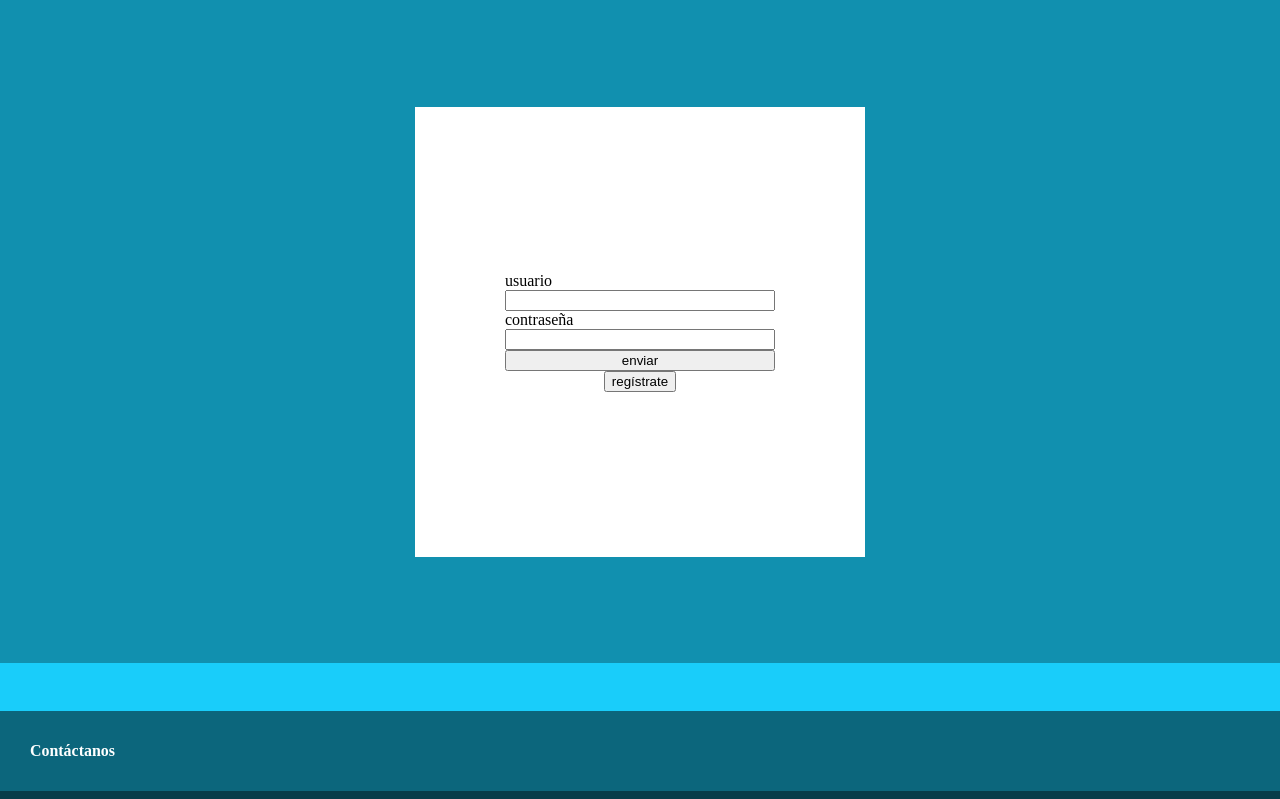
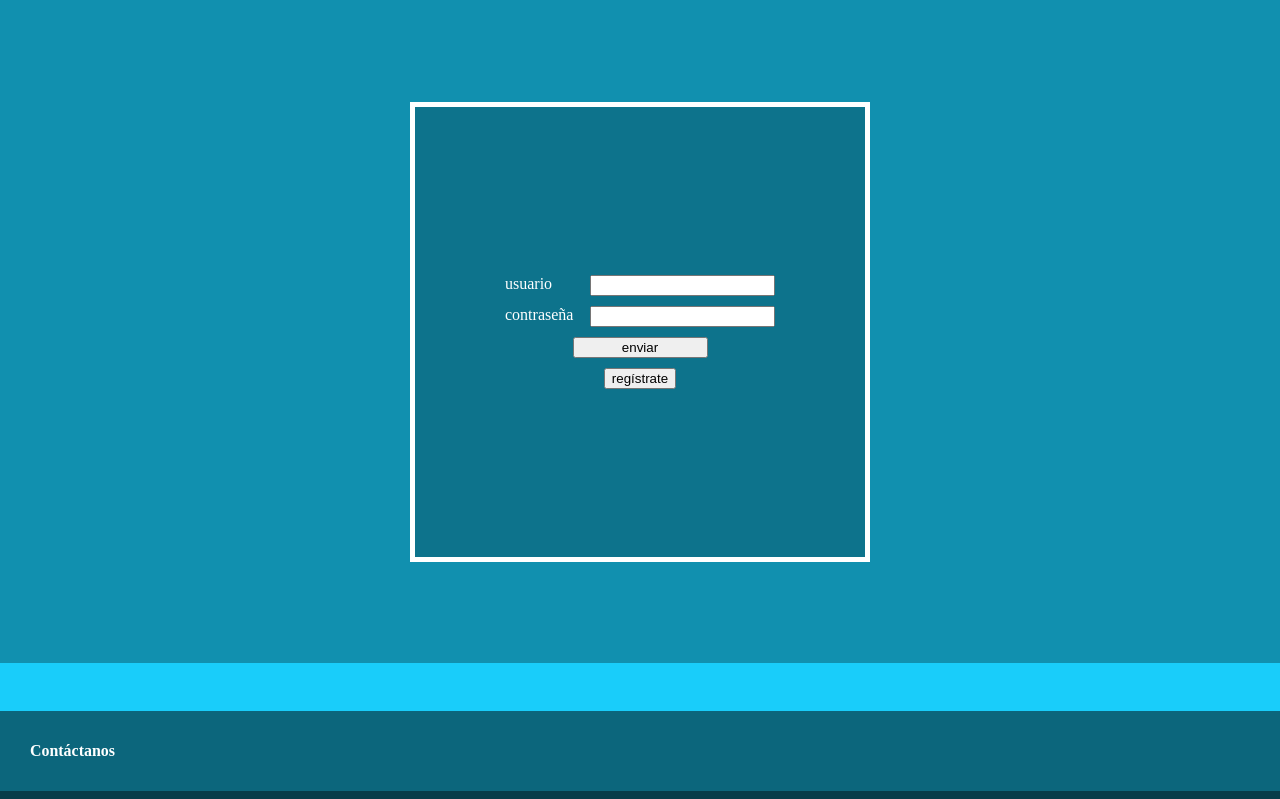
Before and after one commit to Joaco-1321/Ikarus, a PHP site: page /html/login.html in a window 1280 px wide. Shown: the part 130-929 px from the top of the page. Run offline with PHP 8.4, Linux system fonts and the light colour scheme; some web fonts are replaced.

Commit message:
estilos al login

```diff
--- a/css/login.css
+++ b/css/login.css
@@ -7,15 +7,18 @@ main {
   flex-direction: column;
   justify-content: center;
   align-items: center;
+  gap: 10px 0px;
   background-color: white;
   height: 450px;
   width: 450px;
-	color: black;
+  border: 5px solid white;
+  background-color: #0d738c;
 }
 
-#login>form {
-	display: grid;
-	width: 60%;
+form > input[type="button"] {
+  grid-column: 1 / 3;
+  width: 50%;
+  margin: auto;
 }
 
 #registrarse {
@@ -23,13 +26,16 @@ main {
   flex-direction: column;
   justify-content: center;
   align-items: center;
-	background-color: white;
+  gap: 10px 0px;
   height: 450px;
   width: 450px;
-	color: black;
+  background-color: #0d738c;
+  border: 5px solid white;
 }
 
-#registrarse>form {
+form {
   display: grid;
+  grid-template: auto / 1fr 1fr;
+  gap: 10px 0px;
   width: 60%;
 }
```
Also changed, not shown: js/login.js (+9 -12 lines). Lines whose indentation alone changed are shown as unchanged.
